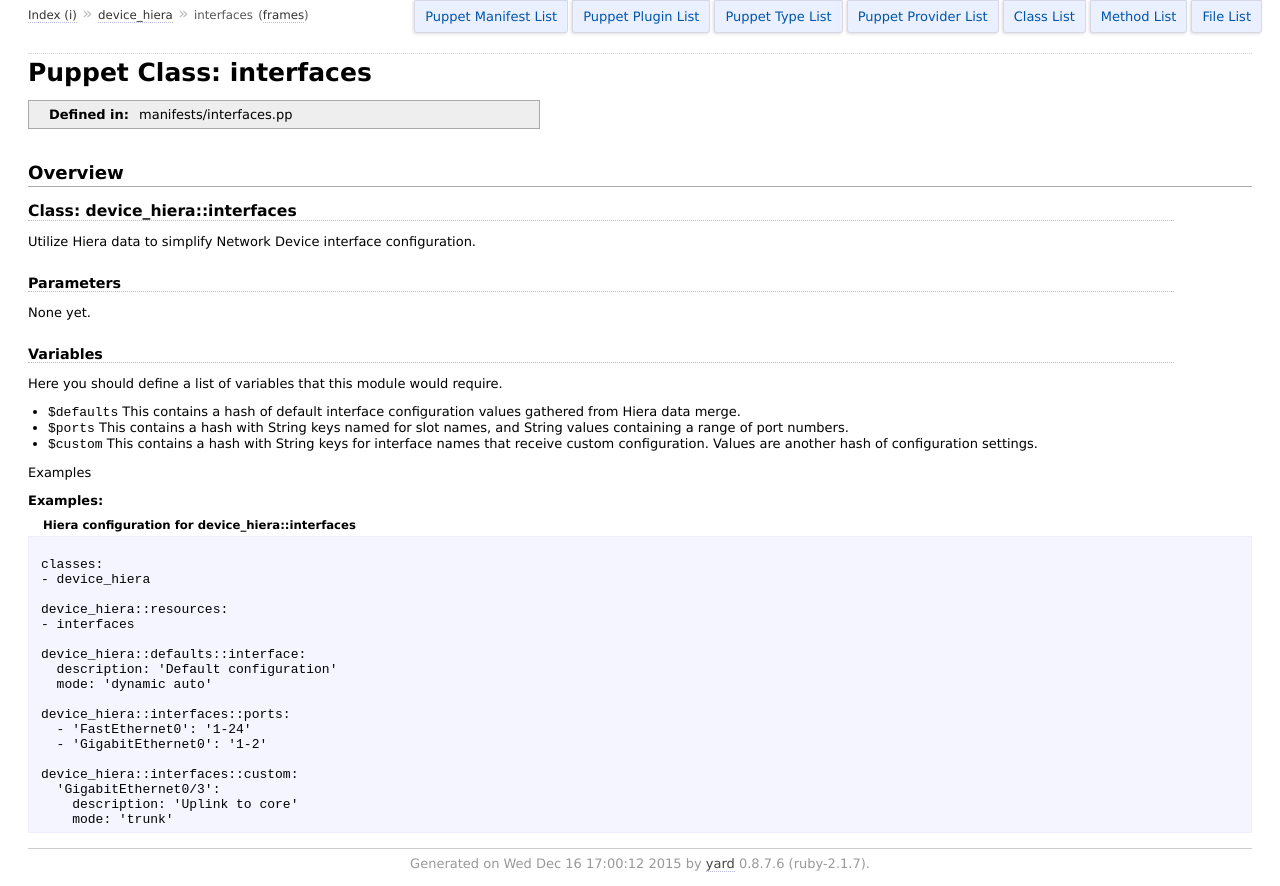
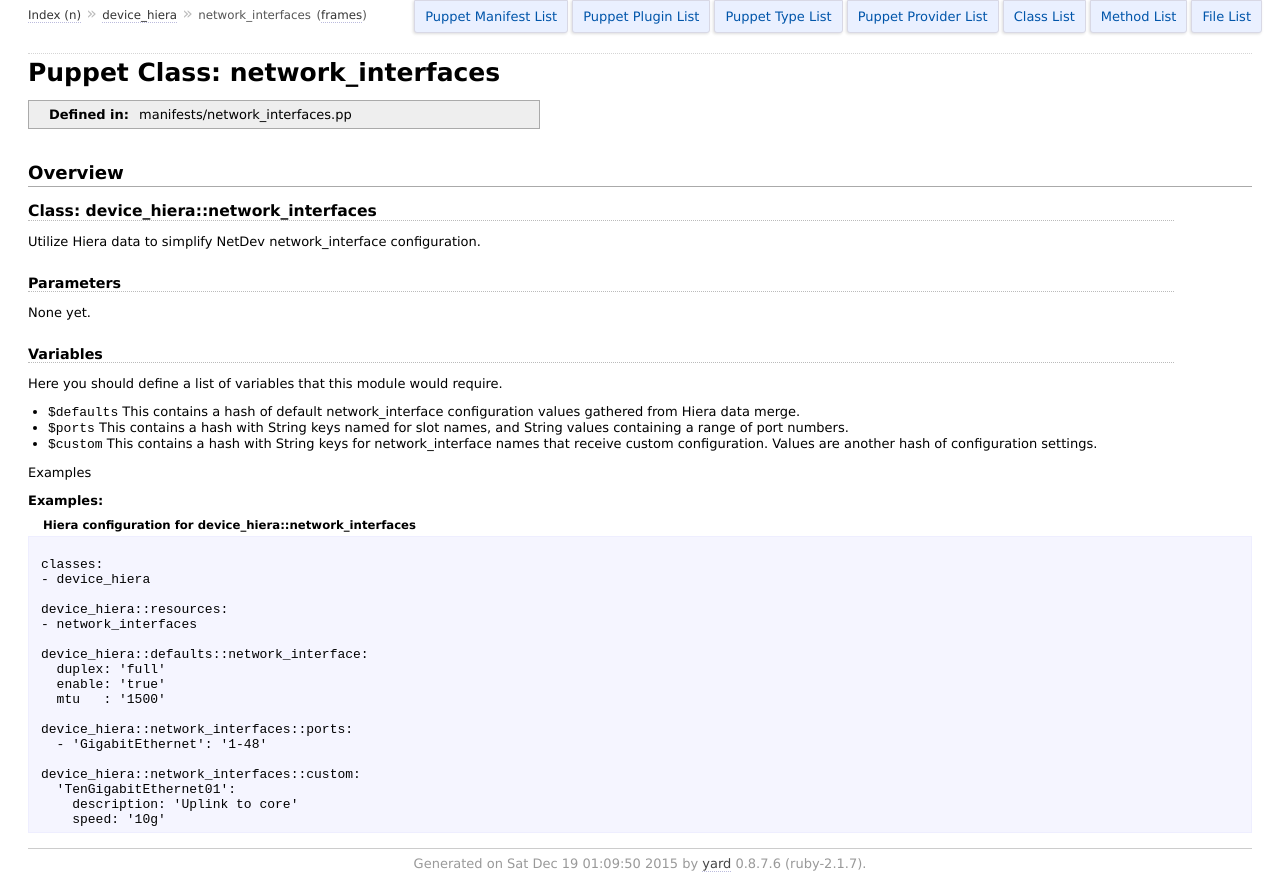
Before and after one commit to jorhett/puppet-device_hiera, a plain HTML site: page doc/device_hiera/network_interfaces.html in a window 1280 px wide. Drawn offline with Linux system fonts and the light colour scheme.

Commit message:
Version 0.3.0 - Changed to Apache-2.0 License - New 'has_facter' fact, the absence of which reliably identifies "puppet device" invocations - New custom resources network_interfaces (for Cisco NX-OS) - Don't use default description on custom ports - (for Cisco) Don't pass in VLAN parameters which won't be used

```diff
--- a/doc/device_hiera/interfaces.html
+++ b/doc/device_hiera/network_interfaces.html
@@ -4,7 +4,7 @@
   <head>
     <meta http-equiv="Content-Type" content="text/html; charset=utf-8" />
 <title>
-  Hostclass: device_hiera::interfaces
+  Hostclass: device_hiera::network_interfaces
 
     &mdash; Documentation by YARD 0.8.7.6
 
@@ -17,7 +17,7 @@
 <script type="text/javascript" charset="utf-8">
   hasFrames = window.top.frames.main ? true : false;
   relpath = '../';
-  framesUrl = "../frames.html#!device_hiera/interfaces.html";
+  framesUrl = "../frames.html#!device_hiera/network_interfaces.html";
 </script>
 
 
@@ -31,10 +31,10 @@
     <div id="header">
       <div id="menu">
 
-    <a href="../_index.html">Index (i)</a> &raquo;
+    <a href="../_index.html">Index (n)</a> &raquo;
     <span class='title'><span class='object_link'><a href="../device_hiera.html" title="device_hiera (hostclass)">device_hiera</a></span></span>
      &raquo;
-    <span class="title">interfaces</span>
+    <span class="title">network_interfaces</span>
 
 
   <div class="noframes"><span class="title">(</span><a href="." target="_top">no frames</a><span class="title">)</span></div>
@@ -85,7 +85,7 @@
 
     <div id="content"><div class='module_header'>
   <h1>
-    Puppet Class: interfaces
+    Puppet Class: network_interfaces
   </h1>
 </div>
 
@@ -93,7 +93,7 @@
 
 
     <dt class="r1 last">Defined in:</dt>
-    <dd class="r1 last">manifests/interfaces.pp</dd>
+    <dd class="r1 last">manifests/network_interfaces.pp</dd>
 
 </dl>
 <div class="clear"></div>
@@ -101,9 +101,9 @@
 <h2>Overview</h2><div class="docstring">
   <div class="discussion">
     <p>
-<h1 id="label-Class%3A+device_hiera%3A%3Ainterfaces">Class: device_hiera::interfaces</h1>
+<h1 id="label-Class%3A+device_hiera%3A%3Anetwork_interfaces">Class: device_hiera::network_interfaces</h1>
 
-<p>Utilize Hiera data to simplify Network Device interface configuration.</p>
+<p>Utilize Hiera data to simplify NetDev network_interface configuration.</p>
 
 <h2 id="label-Parameters">Parameters</h2>
 
@@ -113,15 +113,15 @@
 
 <p>Here you should define a list of variables that this module would require.</p>
 <ul><li>
-<p><code>$defaults</code>  This contains a hash of default interface
+<p><code>$defaults</code>  This contains a hash of default network_interface
 configuration values  gathered from Hiera data merge.</p>
 </li><li>
 <p><code>$ports</code>  This contains a hash with String keys named for slot
 names,  and String values containing a range of port numbers.</p>
 </li><li>
-<p><code>$custom</code>  This contains a hash with String keys for interface
-names  that receive custom configuration. Values are another hash  of
-configuration settings.</p>
+<p><code>$custom</code>  This contains a hash with String keys for
+network_interface names  that receive custom configuration. Values are
+another hash  of configuration settings.</p>
 </li></ul>
 
 <p>Examples</p>
@@ -133,26 +133,26 @@ configuration settings.</p>
     <div class="examples">
     <p class="tag_title">Examples:</p>
 
-      <div class="inline"><p>Hiera configuration for device_hiera::interfaces</p></div>
+      <div class="inline"><p>Hiera configuration for device_hiera::network_interfaces</p></div>
       <pre class="example code"><code><span>
 classes:
 - device_hiera
 
 device_hiera::resources:
-- interfaces
+- network_interfaces
 
-device_hiera::defaults::interface:
-  description: 'Default configuration'
-  mode: 'dynamic auto'
+device_hiera::defaults::network_interface:
+  duplex: 'full'
+  enable: 'true'
+  mtu   : '1500'
 
-device_hiera::interfaces::ports:
-  - 'FastEthernet0': '1-24'
-  - 'GigabitEthernet0': '1-2'
+device_hiera::network_interfaces::ports:
+  - 'GigabitEthernet': '1-48'
 
-device_hiera::interfaces::custom:
-  'GigabitEthernet0/3':
+device_hiera::network_interfaces::custom:
+  'TenGigabitEthernet01':
     description: 'Uplink to core'
-    mode: 'trunk'</span></code></pre>
+    speed: '10g'</span></code></pre>
 
     </div>
 
@@ -162,7 +162,7 @@ device_hiera::interfaces::custom:
 </div>
 
     <div id="footer">
-  Generated on Wed Dec 16 17:00:12 2015 by
+  Generated on Sat Dec 19 01:09:50 2015 by
   <a href="http://yardoc.org" title="Yay! A Ruby Documentation Tool" target="_parent">yard</a>
   0.8.7.6 (ruby-2.1.7).
 </div>
```
Also changed, not shown: doc/_index.html (+30 -1 lines), doc/device_hiera.html (+8 -2 lines), doc/file.README.html (+1 -1 lines), doc/index.html (+1 -1 lines), doc/puppet_manifest_list.html (+1 -1 lines), doc/top-level-namespace.html (+1 -1 lines), metadata.json (+7 -7 lines), 6 other files.
